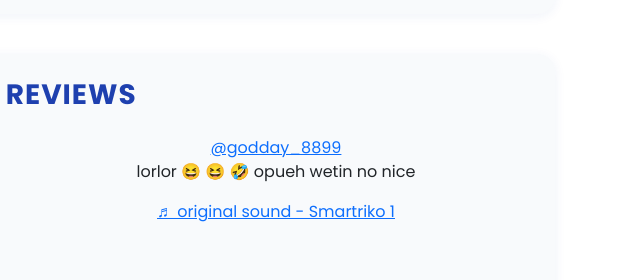
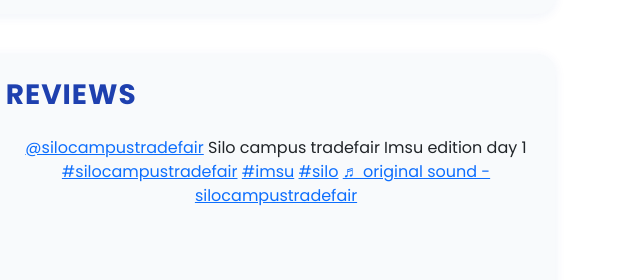
Before and after one commit to Goodness-MArcel/tradefair, a plain HTML site: page index.html in a window 1280 px wide. Shown: the part 2580-2860 px from the top of the page, 643-1280 px from the left. Drawn offline with nearby package versions, Linux system fonts and the light colour scheme; a script that the page names is missing.

Commit message:
Replace TikTok video embed with updated link for Silo Campus Trade Fair

```diff
--- a/index.html
+++ b/index.html
@@ -260,8 +260,7 @@ This is not just an opportunity—it’s a movement.    <br> The train is alread
 
                 <div class=" h-100">
                   <div class="ratio ratio-16x9">
-<blockquote class="tiktok-embed" cite="https://www.tiktok.com/@godday_8899/video/7585788698508234006" data-video-id="7585788698508234006" style="max-width: 605px;min-width: 325px;" > <section> <a target="_blank" title="@godday_8899" href="https://www.tiktok.com/@godday_8899?refer=embed">@godday_8899</a> <p>lorlor 😆 😆 🤣 opueh wetin no nice </p> <a target="_blank" title="♬ original sound - Smartriko 1" href="https://www.tiktok.com/music/original-sound-7581529610608528149?refer=embed">♬ original sound - Smartriko 1</a> </section> </blockquote> <script async src="https://www.tiktok.com/embed.js"></script>                  </div>
-                </div>
+<blockquote class="tiktok-embed" cite="https://www.tiktok.com/@silocampustradefair/video/7512937901525798149" data-video-id="7512937901525798149" style="max-width: 605px;min-width: 325px;" > <section> <a target="_blank" title="@silocampustradefair" href="https://www.tiktok.com/@silocampustradefair?refer=embed">@silocampustradefair</a> Silo campus tradefair Imsu edition day 1  <a title="silocampustradefair" target="_blank" href="https://www.tiktok.com/tag/silocampustradefair?refer=embed">#silocampustradefair</a> <a title="imsu" target="_blank" href="https://www.tiktok.com/tag/imsu?refer=embed">#imsu</a> <a title="silo" target="_blank" href="https://www.tiktok.com/tag/silo?refer=embed">#silo</a> <a target="_blank" title="♬ original sound - silocampustradefair" href="https://www.tiktok.com/music/original-sound-7512937886585473797?refer=embed">♬ original sound - silocampustradefair</a> </section> </blockquote> <script async src="https://www.tiktok.com/embed.js"></script>                </div>
               </div>
               <div class="col-12 col-md-6">
 
```
